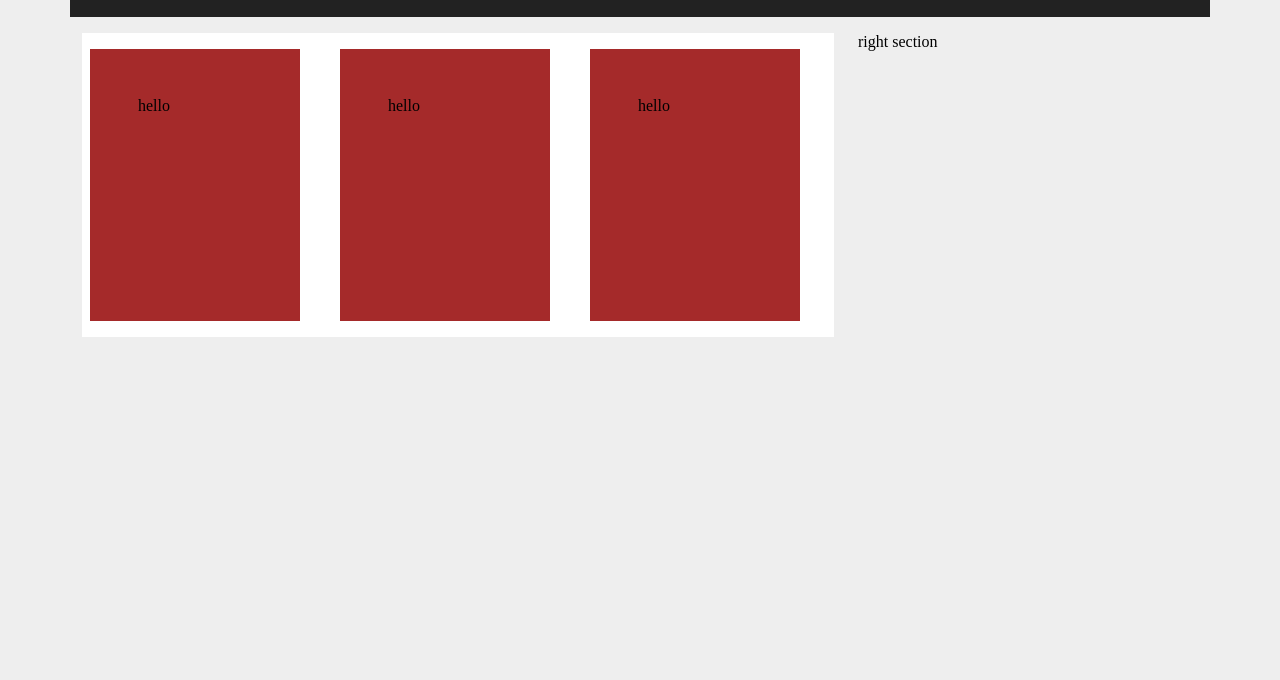
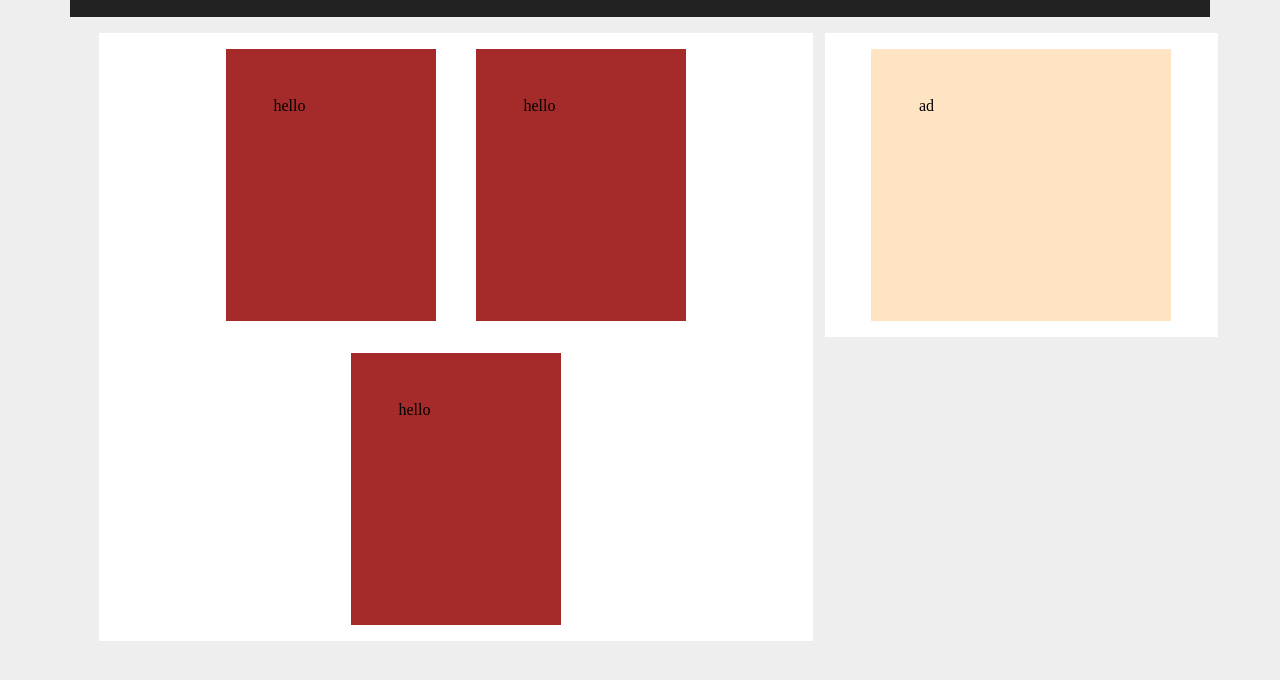
Before and after one commit to mody100000/top-documentry-films, a plain HTML site: page index.html in a window 1280 px wide. Shown: the part 58-738 px from the top of the page. Drawn offline with nearby package versions, Linux system fonts and the light colour scheme.

Commit message:
commited

```diff
--- a/css/index.css
+++ b/css/index.css
@@ -5,6 +5,9 @@ input {
   border-radius: 3px;
   border: 0;
   width: 200px;
+}
+.container {
+  width: 95%;
 }
 
 .my-navbar {
@@ -49,6 +52,7 @@ button:hover {
 
 .top-movies {
   background-color: rgb(255, 255, 255);
+  margin-bottom: 2rem;
 }
 .box1 {
   background-color: brown;
@@ -68,7 +72,11 @@ button:hover {
   height: 272px;
   margin: 20px;
 }
-
+.ad {
+  background-color: bisque;
+  width: 300px;
+  height: 272px;
+}
 @media only screen and (max-width: 600px) {
   .my-navbar {
     flex-direction: column;
--- a/index.html
+++ b/index.html
@@ -29,16 +29,20 @@
         </div>
         <div class="container my-3">
           <div class="row">
-            <div class="col-lg-8 col-md-12 col-12">
+            <div class="col-lg-8 col-md-12 col-sm-12">
               <div class="top-movies">
-                <div class="row">
+                <div class="row justify-content-center">
                   <div class="col-4 my-3 p-5 box1">hello</div>
                   <div class="col-4 my-3 p-5 box2">hello</div>
                   <div class="col-4 my-3 p-5 box3">hello</div>
                 </div>
               </div>
             </div>
-            <div class="col-md-4 col-12">right section</div>
+            <div class="col-md-4 col-12">
+              <div class="container-sm row justify-content-center top-movies">
+                <div class="col-4 my-3 p-5 ad">ad</div>
+              </div>
+            </div>
           </div>
         </div>
       </div>
```
